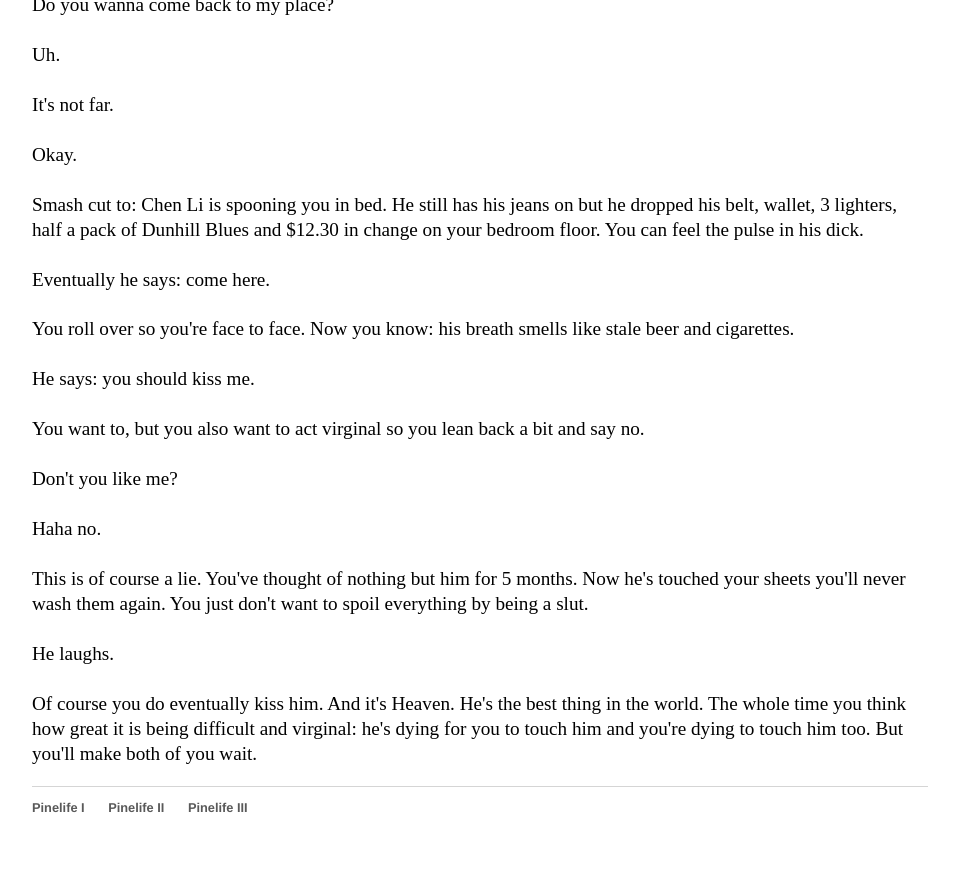
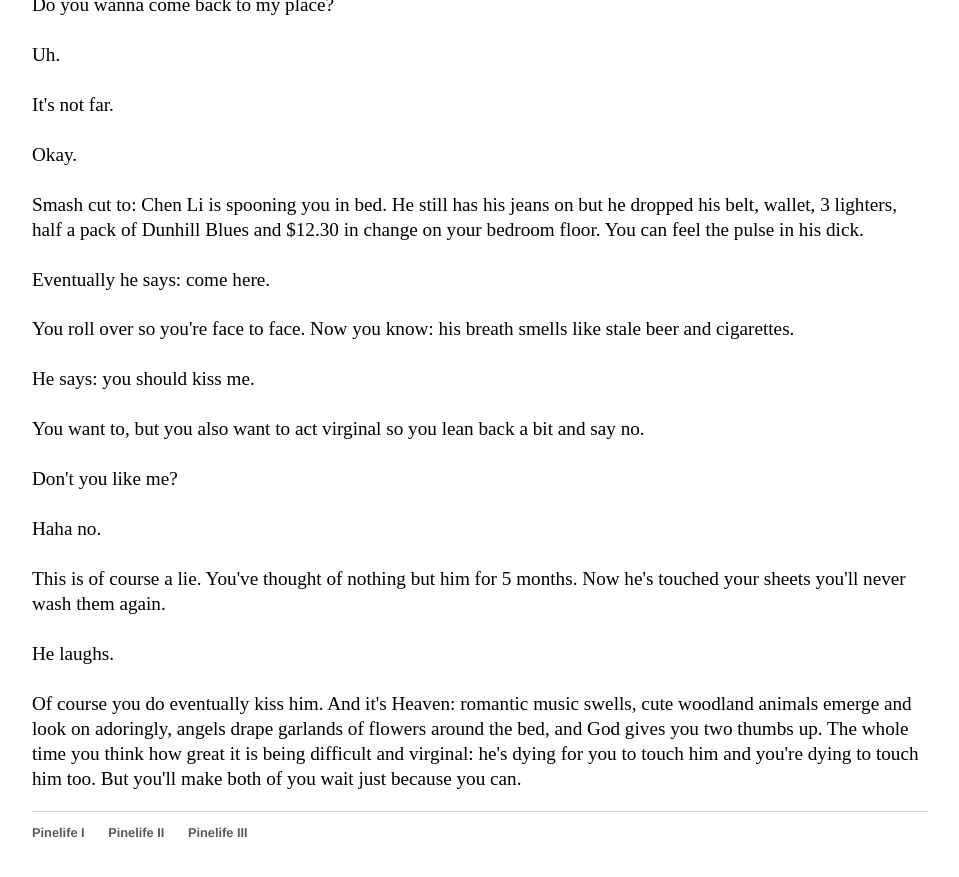
Before and after one commit to Pinelife/pinelife.github.io, a Jekyll site: the page built from Hellhole/Room6.html, in a window 1280 px wide and 900 px high, scrolled down 2274 px. Shown: the top 877 px of the window, without its empty margins (160-1119 px from the left). Built offline with Jekyll 4.4.1, drawn with Linux system fonts in a browser that asks for light colours.

Commit message:
Update Room6.html

```diff
--- a/Hellhole/Room6.html
+++ b/Hellhole/Room6.html
@@ -109,11 +109,11 @@ title: Pinelife
   <br/>
   Haha no.<br/>
   <br/>
-  This is of course a lie. You've thought of nothing but him for 5 months. Now he's touched your sheets you'll never wash them again.
-  You just don't want to spoil everything by being a slut. <br/>
+  This is of course a lie. You've thought of nothing but him for 5 months. Now he's touched your sheets you'll never wash them again.<br/>
   <br/>
   He laughs.<br/>
   <br/>
-  Of course you do eventually kiss him. And it's Heaven. He's the best thing in the world. The whole time you think how great it is being
-  difficult and virginal: he's dying for you to touch him and you're dying to touch him too. But you'll make both of you wait.<br/>
+  Of course you do eventually kiss him. And it's Heaven: romantic music swells, cute woodland animals emerge and look on adoringly,
+  angels drape garlands of flowers around the bed, and God gives you two thumbs up. The whole time you think how great it is
+  being difficult and virginal: he's dying for you to touch him and you're dying to touch him too. But you'll make both of you wait just because you can.<br/>
 </p>
```
